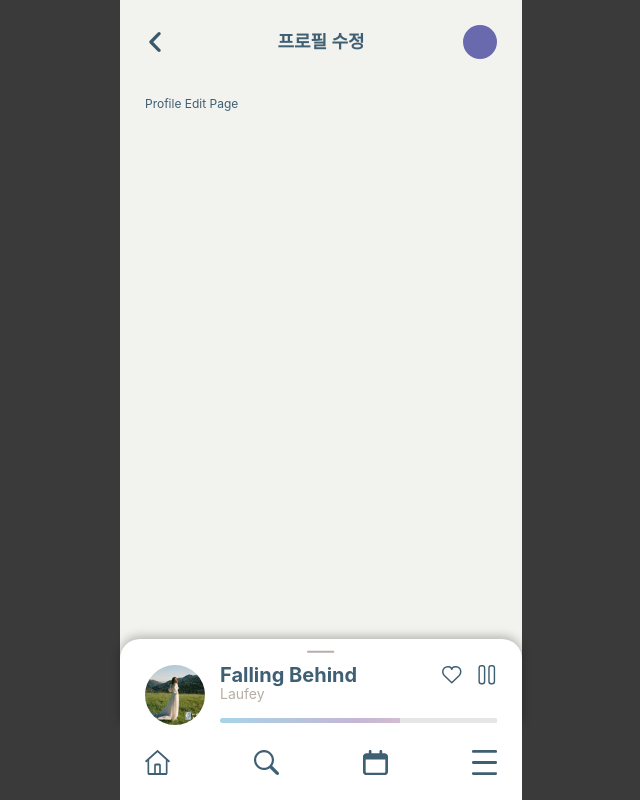
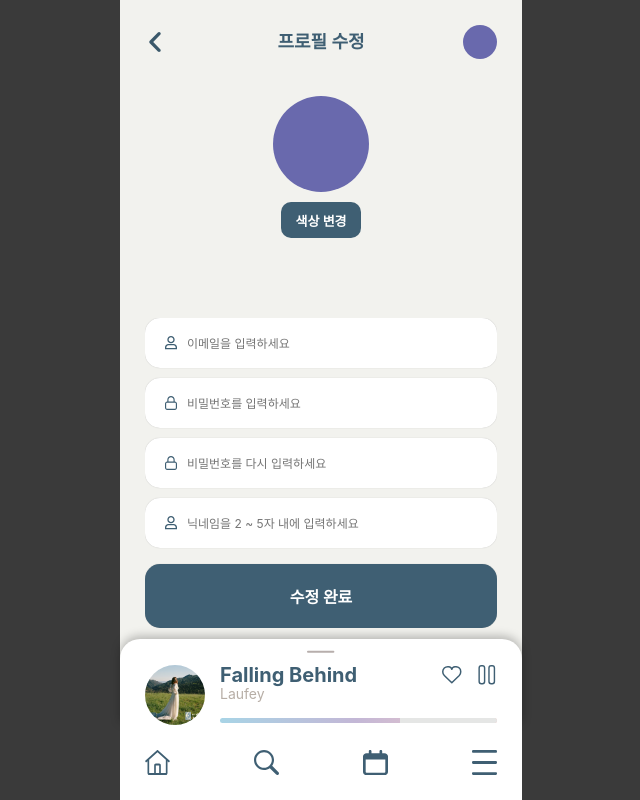
Before and after one commit to urusekai/TONE, a Vue app in the folder frontend/: page /profile-edit in a window 1280 px wide. Shown: the whole page, without its empty margins (319-959 px from the left). Built offline with nearby package versions, Linux system fonts and the light colour scheme; a web font is replaced by a local one.

Commit message:
feat:프로필 수정 페이지 모달 연결

```diff
--- a/frontend/src/views/ProfileEditView.vue
+++ b/frontend/src/views/ProfileEditView.vue
@@ -1,3 +1,189 @@
+<script setup>
+import { ref, reactive } from 'vue';
+import ProfileModal from '@/components/ProfileModal.vue';
+
+/** 모달 열림 상태 */
+const isProfileModalOpen = ref(false);
+
+/** 최종적으로 확정되어 저장될 폼 데이터 */
+const form = reactive({
+  email: '',
+  password: '',
+  passwordConfirm: '',
+  nickname: '',
+  profileColor: ''
+});
+
+function openProfileModal() {
+  isProfileModalOpen.value = true;
+}
+
+function closeProfileModal() {
+  isProfileModalOpen.value = false;
+}
+
+function handleProfileConfirm(color) {
+  if (!color) {
+    window.alert('프로필 색상을 선택해주세요.');
+    return;
+  }
+
+  form.profileColor = color;
+  closeProfileModal();
+}
+
+function handleSubmit(e) {
+  e.preventDefault();
+
+  // 필요한 유효성 검사 예시
+  if (form.password !== form.passwordConfirm) {
+    window.alert('비밀번호가 일치하지 않습니다.');
+    return;
+  }
+
+  // 여기서 API 호출로 프로필 수정 요청 보내면 됨
+  // await updateProfile(form)
+  console.log('submit payload:', { ...form });
+}
+</script>
+
 <template>
-  <main>Profile Edit Page</main>
+  <main id="profile-page">
+    <div class="profile-image-area">
+      <!-- 확정된 색(form.profileColor)만 반영 -->
+      <div
+        class="profile-image"
+        id="profileMainAvatar"
+        :style="{ backgroundColor: form.profileColor || 'var(--color-pantone-primary)' }"
+      ></div>
+
+      <!-- 클릭하면 모달 열기 -->
+      <button type="button" class="profile-color-btn" @click="openProfileModal">색상 변경</button>
+    </div>
+
+    <!-- v-model로 폼 상태 연결 -->
+    <form class="register-form profile-form" method="post" @submit="handleSubmit">
+      <div class="form-input-box">
+        <span><img src="@/assets/icons/id.svg" alt="이메일" /></span>
+        <input
+          id="profile-email"
+          name="email"
+          type="email"
+          placeholder="이메일을 입력하세요"
+          autocomplete="email"
+          required
+          v-model="form.email"
+        />
+      </div>
+
+      <div class="form-input-box">
+        <span><img src="@/assets/icons/password.svg" alt="비밀번호" /></span>
+        <input
+          id="profile-password"
+          name="password"
+          type="password"
+          placeholder="비밀번호를 입력하세요"
+          autocomplete="new-password"
+          required
+          v-model="form.password"
+        />
+      </div>
+
+      <div class="form-input-box">
+        <span><img src="@/assets/icons/password.svg" alt="비밀번호 확인" /></span>
+        <input
+          id="profile-password-confirm"
+          name="passwordConfirm"
+          type="password"
+          placeholder="비밀번호를 다시 입력하세요"
+          autocomplete="new-password"
+          required
+          v-model="form.passwordConfirm"
+        />
+      </div>
+
+      <div class="form-input-box">
+        <span><img src="@/assets/icons/id.svg" alt="닉네임" /></span>
+        <input
+          id="profile-nickname"
+          name="nickname"
+          type="text"
+          placeholder="닉네임을 2 ~ 5자 내에 입력하세요"
+          autocomplete="nickname"
+          minlength="2"
+          maxlength="5"
+          required
+          v-model="form.nickname"
+        />
+      </div>
+
+      <button type="submit" class="form-submit-box">수정 완료</button>
+    </form>
+
+    <ProfileModal
+      :open="isProfileModalOpen"
+      @close="closeProfileModal"
+      @confirm="handleProfileConfirm"
+    />
+  </main>
 </template>
+
+<style scoped>
+/* =========================
+   PROFILE PAGE
+========================= */
+
+#profile-page {
+  width: 100%;
+  display: flex;
+  flex-direction: column;
+  justify-content: flex-start;
+  align-items: stretch;
+  gap: 80px;
+  min-height: 0;
+  overflow: hidden;
+}
+
+.profile-image-area {
+  display: flex;
+  flex-direction: column;
+  align-items: center;
+  gap: 10px;
+  flex: 0 0 auto;
+}
+
+.profile-image {
+  width: 96px;
+  height: 96px;
+  border-radius: 999px;
+  background-color: var(--color-pantone-primary);
+}
+
+.profile-color-btn {
+  min-height: 36px;
+  background-color: var(--color-primary);
+  color: #ffffff;
+  padding: 0 14px;
+  border-radius: 10px;
+  font-size: 13px;
+  font-weight: 600;
+}
+
+#profile-page .register-form {
+  width: 100%;
+  flex: 1 1 auto;
+  min-height: 0;
+  display: flex;
+  flex-direction: column;
+  gap: 10px;
+  overflow-y: auto;
+}
+
+#profile-page .form-input-box span {
+  flex-shrink: 0;
+}
+
+#profile-page .register-form button[type='submit'] {
+  margin-top: auto;
+}
+</style>
```
